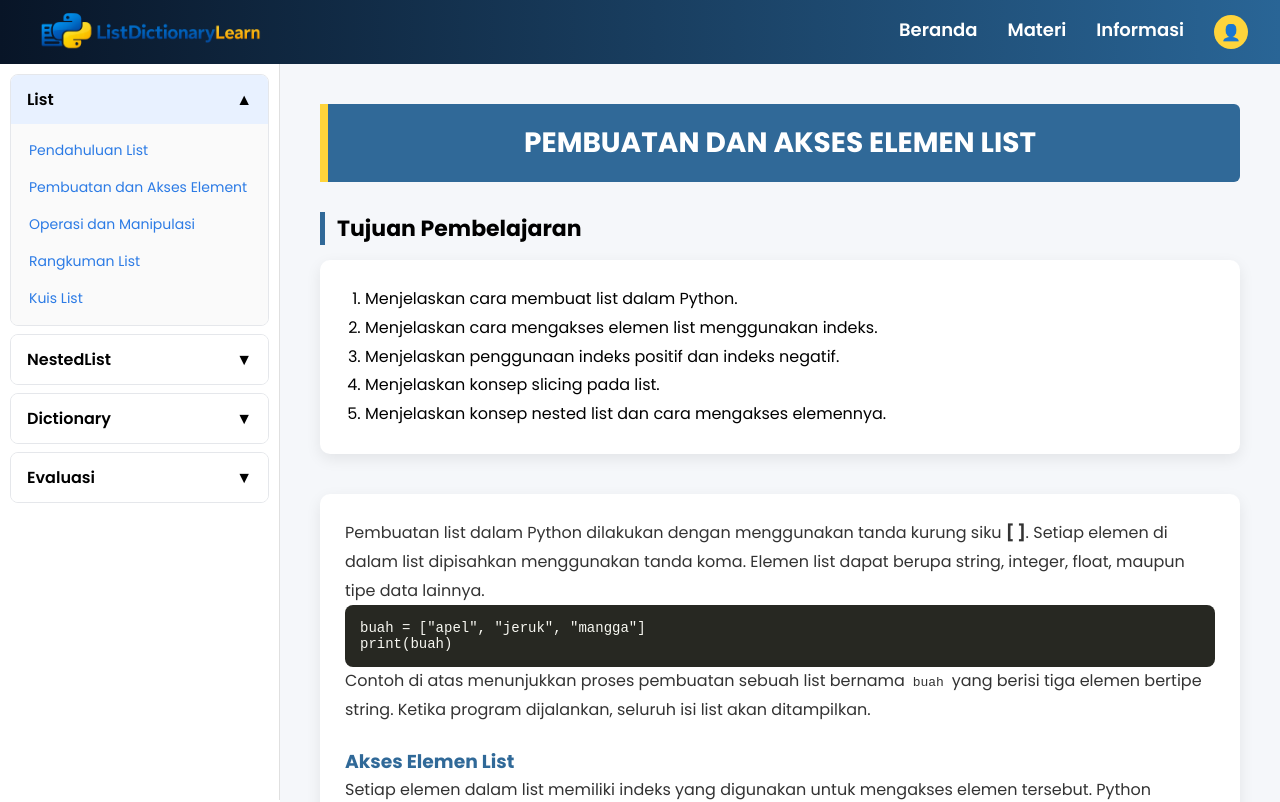
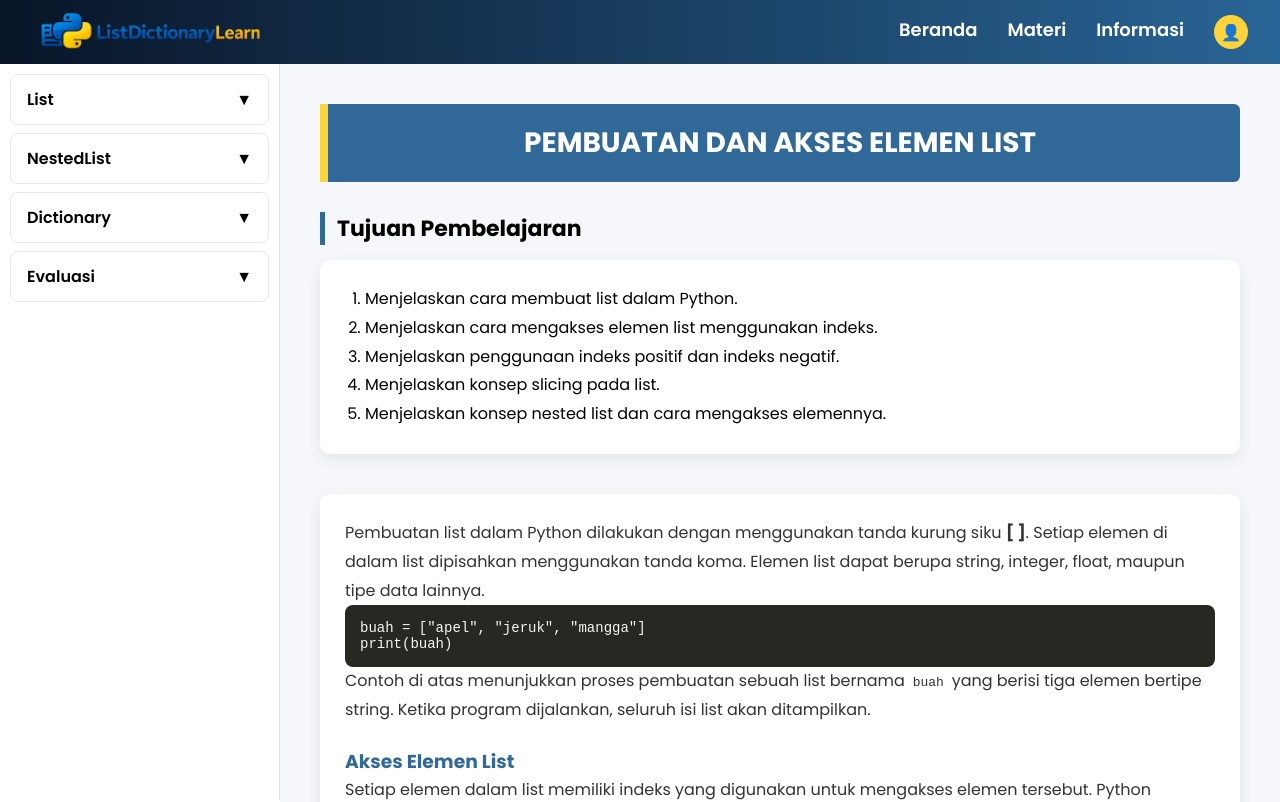
Before and after one commit to Halooci/Lidict, a React (Vite) app: page /List/PembuatanAksesElement in a window 1280 px wide. Shown: the top 802 px of the page. Built offline with nearby package versions, Linux system fonts and the light colour scheme.

Commit message:
perbarui sidebar

```diff
--- a/src/pages/komponen/SidebarMateri.jsx
+++ b/src/pages/komponen/SidebarMateri.jsx
@@ -5,8 +5,8 @@ export default function SidebarMateri() {
 
   // Tentukan accordion aktif berdasarkan URL
   const getDefaultAccordion = () => {
-    // if (currentPath === "/Pengantar") return "pendahuluan";
-    if (currentPath.startsWith("/List")) return "list";
+    if (currentPath === "/List") return "list";
+    // if (currentPath.startsWith("/List")) return "list";
     if (currentPath.startsWith("/NestedList")) return "NestedList";
     if (currentPath.startsWith("/Dictionary")) return "dictionary";
     if (currentPath.startsWith("/Evaluasi")) return "evaluasi";
```
